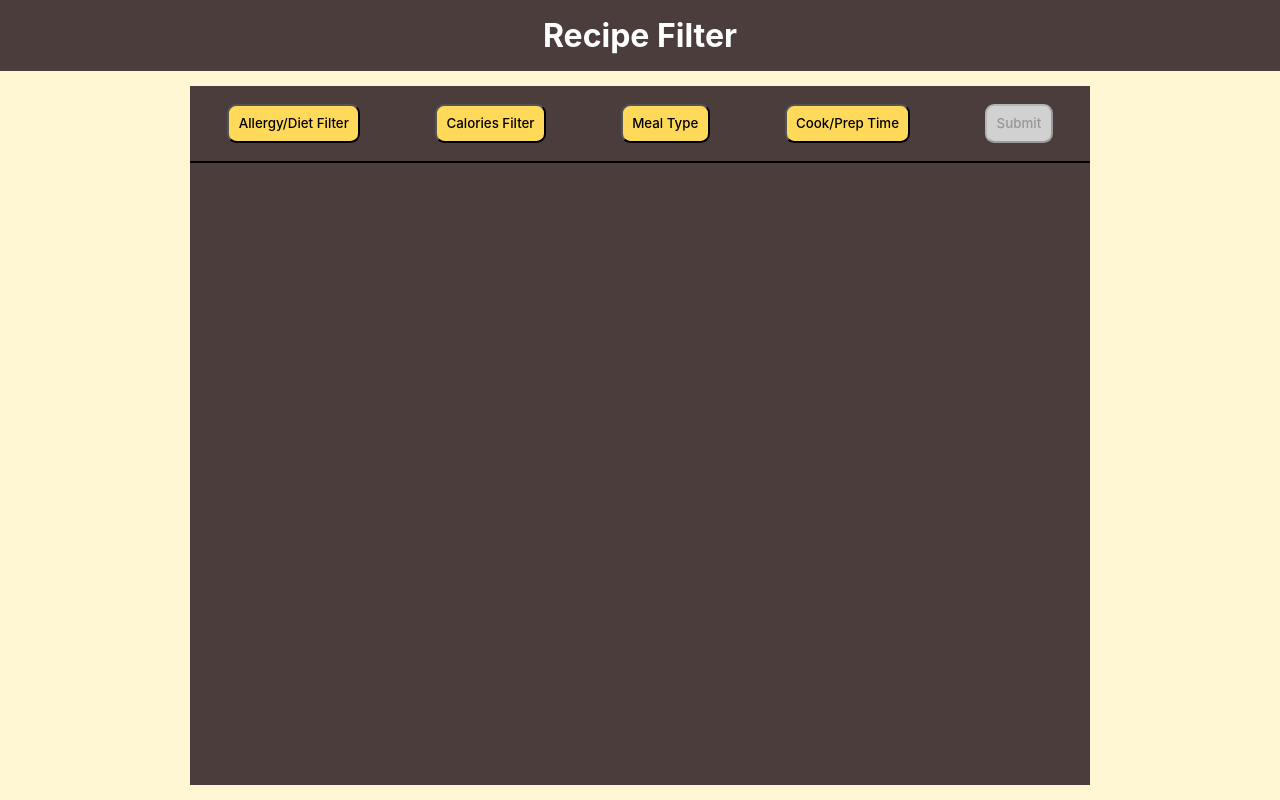
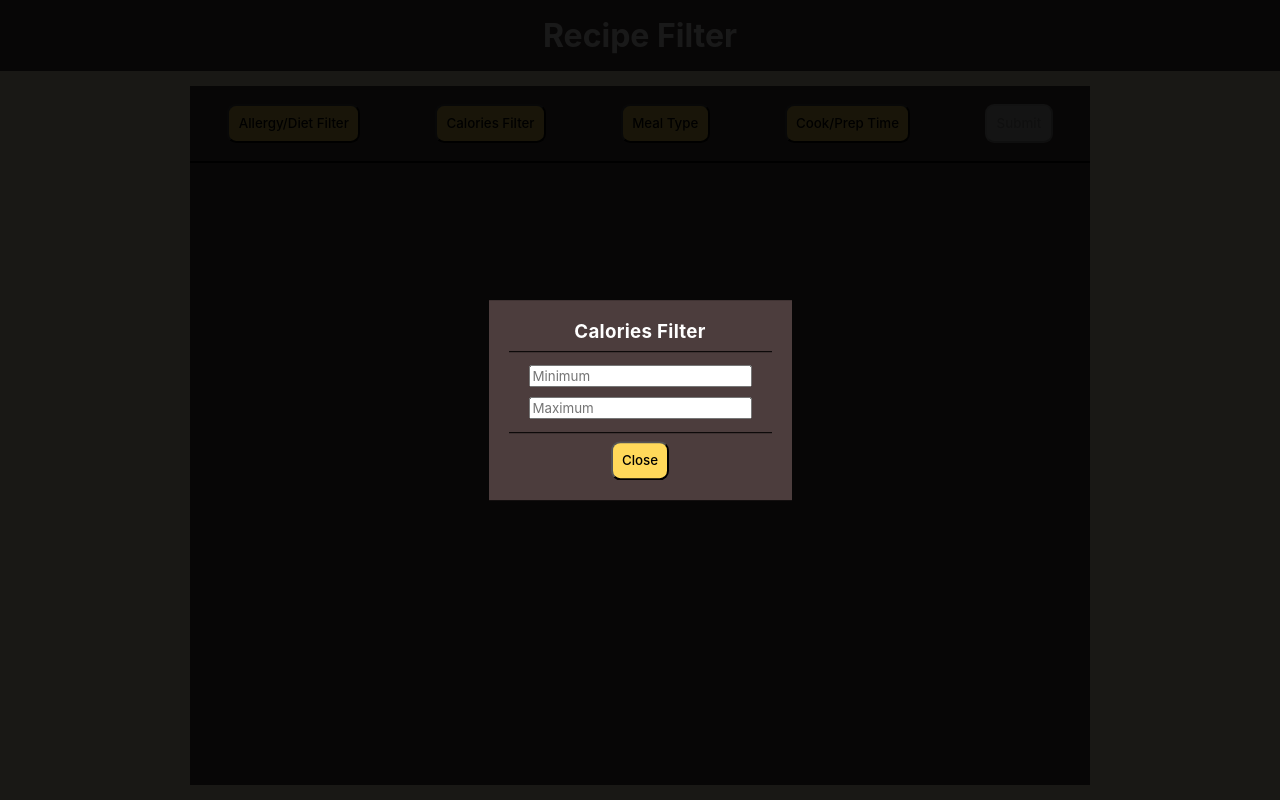
Before and after one commit to KyleTownsend74/RecipeFilter, a React (Vite) app: page / in a window 1280 px wide. Both pictures are taken after a click on the button "Calories Filter". Built offline with nearby package versions, Linux system fonts and the light colour scheme.

Commit message:
Add calories filter UI

```diff
--- a/src/components/Filter.jsx
+++ b/src/components/Filter.jsx
@@ -3,12 +3,15 @@ import "./Filter.css"
 import axios from "axios"
 import AllergyDietContent from "./FilterModals/AllergyDietContent.jsx";
 import ModalTemplate from "./FilterModals/ModalTemplate.jsx";
+import CaloriesContent from "./FilterModals/CaloriesContent";
 
 function Filter({ setRecipes }) {
     const [allergyDietFilter, setAllergyDietFilter] = useState([]);
 
     const allergyDietContentId = "allergy-diet-modal";
     const allergyDietTitle = "Allergy/Diet Filter";
+    const caloriesContentId = "calories-modal";
+    const caloriesTitle = "Calories Filter";
 
     useEffect(() => {
         if(allergyDietFilter.length === 0) {
@@ -58,7 +61,8 @@ function Filter({ setRecipes }) {
                 <ModalTemplate componentId={allergyDietContentId} contentComponent={<AllergyDietContent
                         addItem={addAllergyDietFilter} removeItem={removeAllergyDietFilter}/>} title={allergyDietTitle}/>
                 <button onClick={() => showModal(allergyDietContentId)} type="button">{allergyDietTitle}</button>
-                <button type="button">Calories Filter</button>
+                <ModalTemplate componentId={caloriesContentId} contentComponent={<CaloriesContent/>} title={caloriesTitle}/>
+                <button onClick={() => showModal(caloriesContentId)} type="button">{caloriesTitle}</button>
                 <button type="button">Meal Type</button>
                 <button type="button">Cook/Prep Time</button>
                 <button id="filter-submit" onClick={submit} type="button">Submit</button>
--- /dev/null
+++ b/src/components/FilterModals/CaloriesContent.css
@@ -0,0 +1,4 @@
+.calories-input {
+    margin: 5px 0;
+    font-family: inherit;
+}
--- /dev/null
+++ b/src/components/FilterModals/CaloriesContent.jsx
@@ -0,0 +1,14 @@
+import "./CaloriesContent.css";
+
+function CaloriesContent() {
+    return (
+        <>
+            <input className="calories-input" type="number" min="0"
+                    onInput={(e) => { e.target.validity.valid || (e.target.value=''); }} placeholder="Minimum"/>
+            <input className="calories-input" type="number" min="0"
+                    onInput={(e) => { e.target.validity.valid || (e.target.value=''); }} placeholder="Maximum"/>
+        </>
+    )
+}
+
+export default CaloriesContent
```
